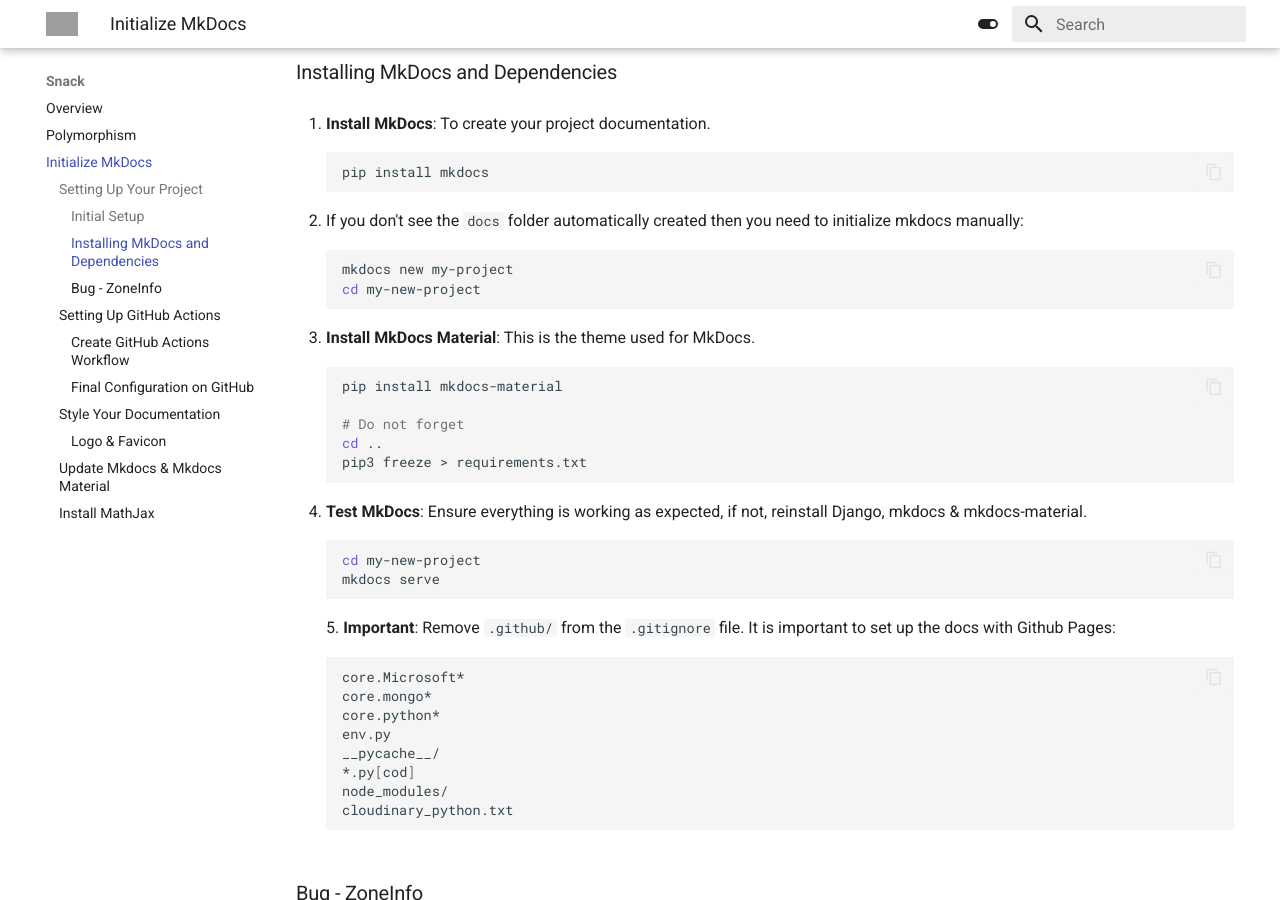
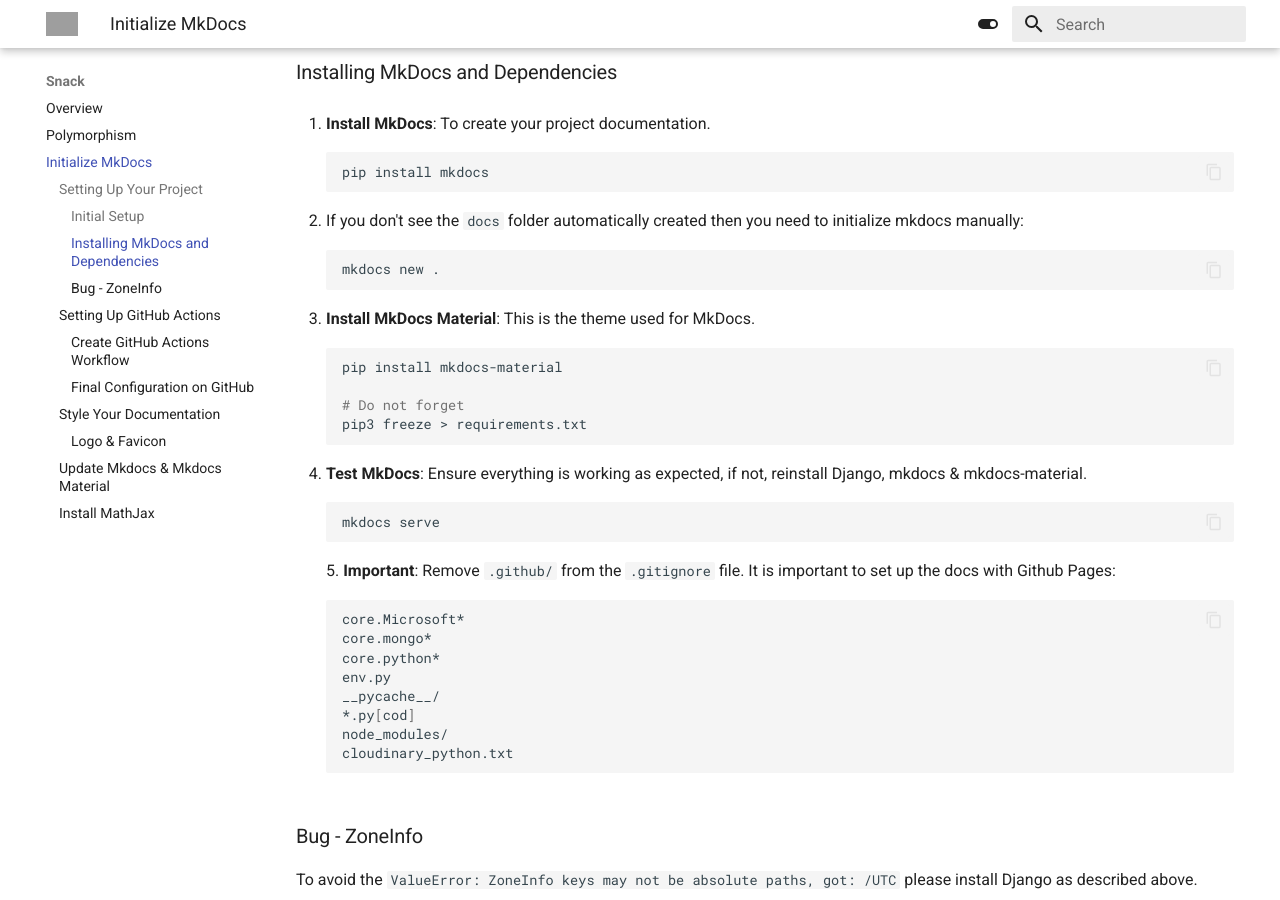
Before and after one commit to plexoio/djangoviews, an MkDocs documentation site: the page built from docs/snack/initialize/initial.md, in a window 1280 px wide and 900 px high, scrolled down 630 px. Built offline with MkDocs 1.6.1 and Material for MkDocs 9.7.7, drawn with Linux system fonts in a browser that asks for light colours; some of the changed text lies outside the part shown; grey boxes are pictures that could not be loaded.

Commit message:
docs: update initial for mkdocs and mkdocs material complete

````diff
--- a/docs/snack/initialize/initial.md
+++ b/docs/snack/initialize/initial.md
@@ -25,8 +25,7 @@
 2. If you don't see the `docs` folder automatically created then you need to initialize mkdocs manually:
 
     ```bash
-    mkdocs new my-project
-    cd my-new-project
+    mkdocs new .
     ```
 
 3. **Install MkDocs Material**: This is the theme used for MkDocs.
@@ -35,14 +34,12 @@
     pip install mkdocs-material
 
     # Do not forget
-    cd ..
     pip3 freeze > requirements.txt
     ```
 
 4. **Test MkDocs**: Ensure everything is working as expected, if not, reinstall Django, mkdocs & mkdocs-material.
 
     ```bash
-    cd my-new-project
     mkdocs serve
     ```
 5. **Important**: Remove `.github/` from the `.gitignore` file. It is important to set up the docs with Github Pages:
@@ -153,7 +150,7 @@
 
 ### Logo & Favicon
 
-First, ensure that you have created a folder named `assets/` within the mkdocs folder. This should be the subfolder where `index.md` is located, not the main one. Within the `assets/` folder, create additional subfolders, such as `img/`. Your goal is to have the path `my-new-project/docs/assets/img/logo.png` for your logo and favicon.
+First, ensure that you have created a folder named `assets/` within the mkdocs folder. This should be the subfolder where `index.md` is located, not the main one. Within the `assets/` folder, create additional subfolders, such as `img/`. Your goal is to have the path  `docs/assets/img/logo.png` for your logo and favicon.
 
 Next, go to your `mkdocs.yml` file and add the following lines under the `theme:` entry:
 
````
